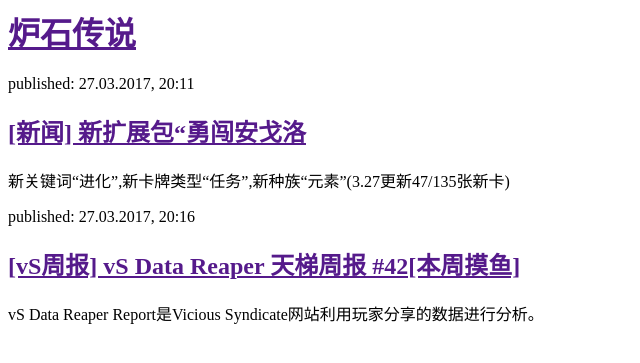
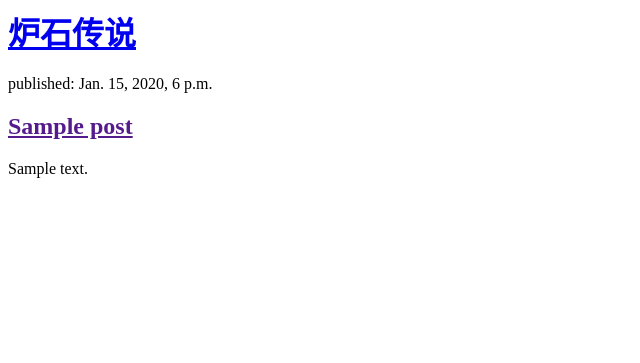
Before and after one commit to realisking/my-first-blog, a Django app: template blog/templates/blog/post_list.html in a window 1280 px wide. Shown: the top 363 px of the page, without its empty margins (0-640 px from the left). Run offline with Django 3.2, Linux system fonts and the light colour scheme; the template is opened without the code that fills it: values that come from a table or form of the project are taken from there, others are empty; tables that the repository leaves empty hold one stand-in row (values such as "Sample post").

Commit message:
Modified templates to display posts from database.

```diff
--- a/blog/templates/blog/post_list.html
+++ b/blog/templates/blog/post_list.html
@@ -1,22 +1,11 @@
-<html>
-	<head>
-		<title>炉石传说</title>
-	</head>
-	<body>
-		<div>
-			<h1><a href = "">炉石传说</a></h1>
-		</div>
+<div>
+	<h1><a href = "/">炉石传说</a></h1>
+</div>
 
-		<div>
-			<p>published: 27.03.2017, 20:11</p>
-			<h2><a href = "">[新闻] 新扩展包“勇闯安戈洛</a></h2>
-			<p>新关键词“进化”,新卡牌类型“任务”,新种族“元素”(3.27更新47/135张新卡)</p>
-		</div>
-
-		<div>
-			<p>published: 27.03.2017, 20:16</p>
-			<h2><a href = "">[vS周报] vS Data Reaper 天梯周报 #42[本周摸鱼]</a></h2>
-			<p>vS Data Reaper Report是Vicious Syndicate网站利用玩家分享的数据进行分析。</p>
-		</div>
-	</body>
-</html>
+{% for post in posts %}
+	<div>
+		<p>published: {{ post.published_date }}</p>
+		<h2><a href = "">{{ post.title }}</a></h1>
+		<p>{{ post.text|linebreaksbr }}</p>
+	</div>
+{% endfor %}
--- a/blog/views.py
+++ b/blog/views.py
@@ -1,6 +1,9 @@
 from django.shortcuts import render
+from django.utils import timezone
+from .models import Post
 
 # Create your views here.
 
 def post_list(request):
-	return render(request, 'blog/post_list.html', {})
+	posts = Post.objects.filter(published_date__lte = timezone.now()).order_by('published_date')
+	return render(request, 'blog/post_list.html', {'posts': posts})
```
